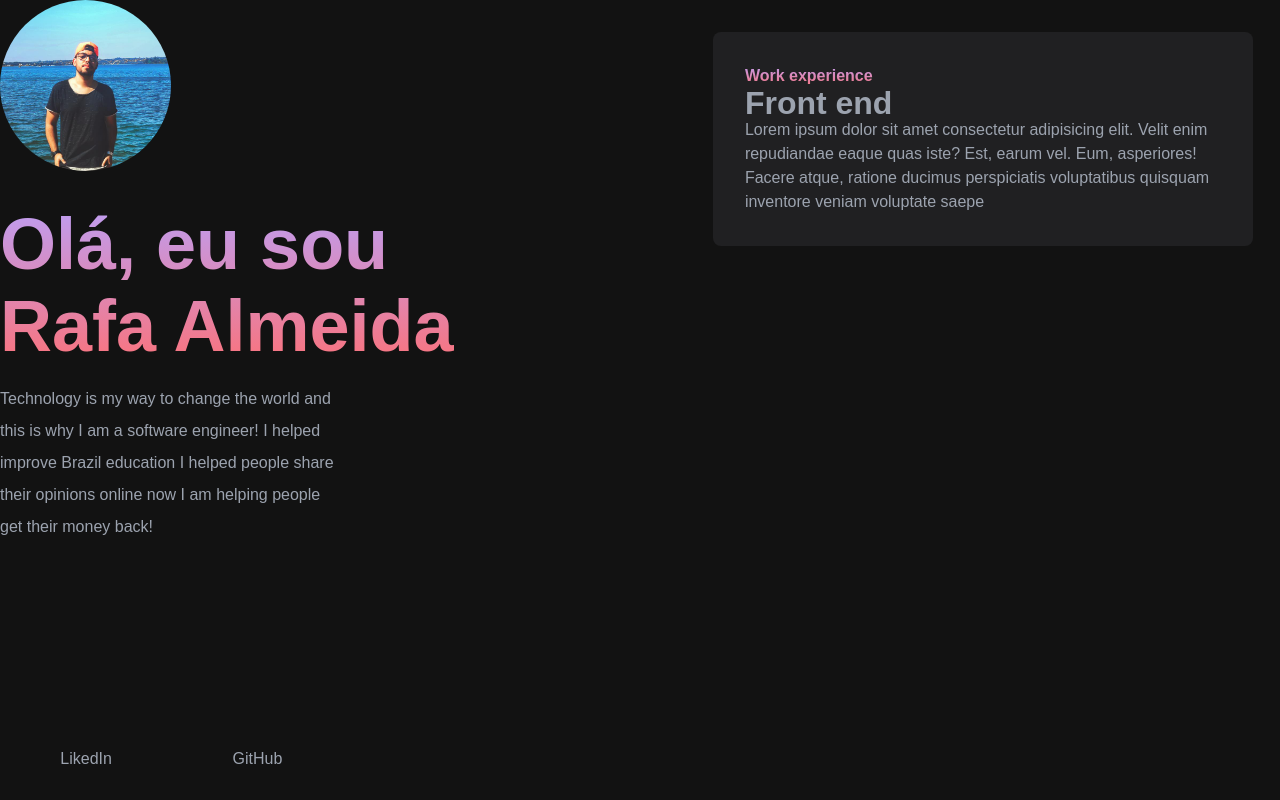
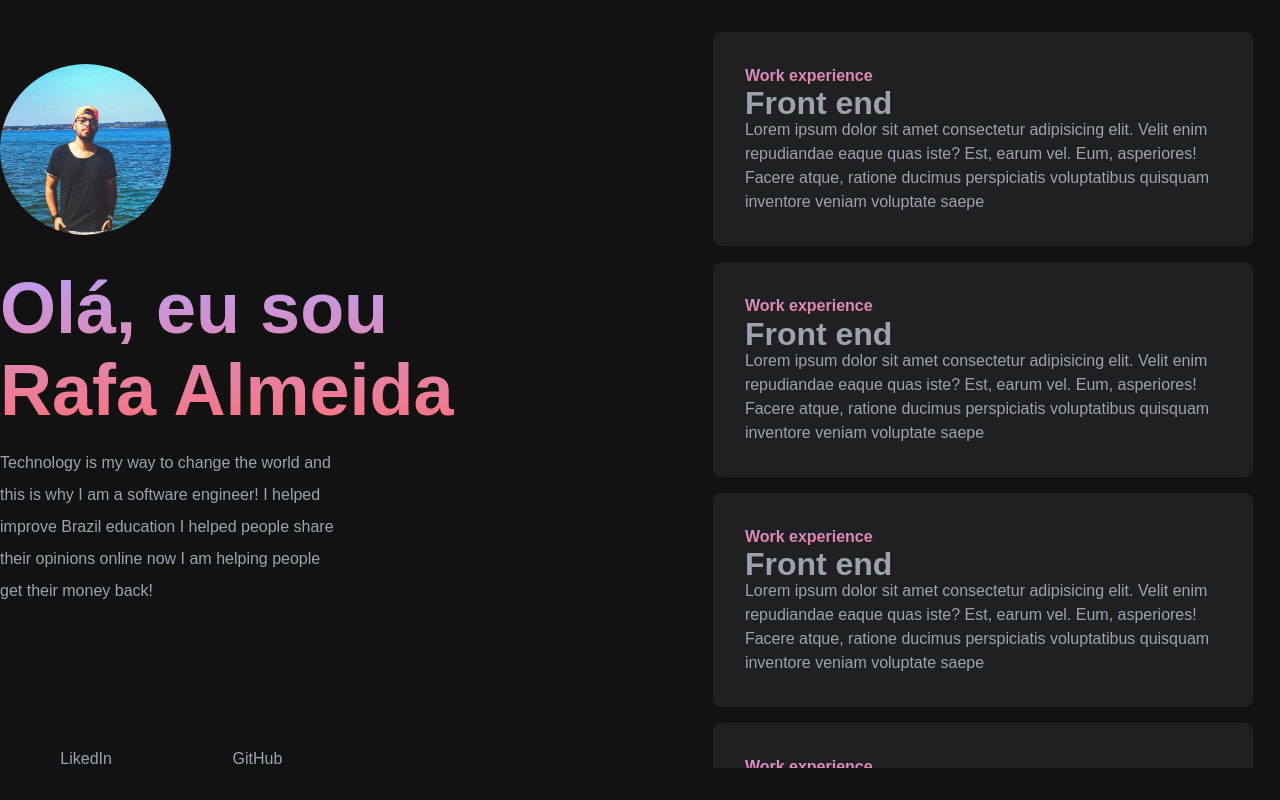
Before and after one commit to rafadealmeida/portfolio, a React (Create React App) app: page / in a window 1280 px wide. Built offline with nearby package versions, Linux system fonts and the light colour scheme.

Commit message:
portifolio-1

```diff
--- a/package.json
+++ b/package.json
@@ -8,6 +8,7 @@
     "@testing-library/user-event": "^13.5.0",
     "react": "^18.2.0",
     "react-dom": "^18.2.0",
+    "react-parallax-tilt": "^1.7.102",
     "react-scripts": "5.0.1",
     "styled-components": "^5.3.6",
     "web-vitals": "^2.1.4"
--- a/src/App.jsx
+++ b/src/App.jsx
@@ -2,6 +2,8 @@ import { GlobalStyle } from './Components/GlobalStyle';
 import { ContainerHome, CardsContainer } from './Components/HomeStyled/style';
 import { Header } from './Components/Header';
 import { Cards } from './Components/Cards';
+import { MiniCardsContainer } from './Components/MiniCardsContainer';
+import { MiniCard } from './Components/MiniCards';
 
 function App() {
   return (
@@ -19,8 +21,57 @@ function App() {
             repudiandae eaque quas iste? Est, earum vel. Eum, asperiores! Facere
             atque, ratione ducimus perspiciatis voluptatibus quisquam inventore
             veniam voluptate saepe`}
-            link={'https://www.notion.so/Meu-plano-de-estudos-5136b58655d044b08114203ad328af36'}
+            link={
+              'https://www.notion.so/Meu-plano-de-estudos-5136b58655d044b08114203ad328af36'
+            }
           />
+          <Cards
+            categoria={'Work experience'}
+            titulo={'Front end'}
+            conteudo={`Lorem ipsum dolor sit amet consectetur adipisicing elit. Velit enim
+            repudiandae eaque quas iste? Est, earum vel. Eum, asperiores! Facere
+            atque, ratione ducimus perspiciatis voluptatibus quisquam inventore
+            veniam voluptate saepe`}
+            link={
+              'https://www.notion.so/Meu-plano-de-estudos-5136b58655d044b08114203ad328af36'
+            }
+          />
+          <Cards
+            categoria={'Work experience'}
+            titulo={'Front end'}
+            conteudo={`Lorem ipsum dolor sit amet consectetur adipisicing elit. Velit enim
+            repudiandae eaque quas iste? Est, earum vel. Eum, asperiores! Facere
+            atque, ratione ducimus perspiciatis voluptatibus quisquam inventore
+            veniam voluptate saepe`}
+            link={
+              'https://www.notion.so/Meu-plano-de-estudos-5136b58655d044b08114203ad328af36'
+            }
+          />
+          <Cards
+            categoria={'Work experience'}
+            titulo={'Front end'}
+            conteudo={`Lorem ipsum dolor sit amet consectetur adipisicing elit. Velit enim
+            repudiandae eaque quas iste? Est, earum vel. Eum, asperiores! Facere
+            atque, ratione ducimus perspiciatis voluptatibus quisquam inventore
+            veniam voluptate saepe`}
+            link={
+              'https://www.notion.so/Meu-plano-de-estudos-5136b58655d044b08114203ad328af36'
+            }
+          />
+          <Cards
+            categoria={'Work experience'}
+            titulo={'Front end'}
+            conteudo={`Lorem ipsum dolor sit amet consectetur adipisicing elit. Velit enim
+            repudiandae eaque quas iste? Est, earum vel. Eum, asperiores! Facere
+            atque, ratione ducimus perspiciatis voluptatibus quisquam inventore
+            veniam voluptate saepe`}
+            link={
+              'https://www.notion.so/Meu-plano-de-estudos-5136b58655d044b08114203ad328af36'
+            }
+          />
+          <MiniCardsContainer>
+            <MiniCard />
+          </MiniCardsContainer>
         </CardsContainer>
       </ContainerHome>
     </>
--- a/src/Components/Header/style.js
+++ b/src/Components/Header/style.js
@@ -21,7 +21,7 @@ justify-content: flex-start;
 gap: 1rem;
 width: 100%;
 height: 100vh;
-/* margin: 1rem 0; */
+margin: 4rem 0;
 `;
 
 export const TitleStyled = styled.h1`
--- a/src/Components/HomeStyled/style.js
+++ b/src/Components/HomeStyled/style.js
@@ -14,4 +14,9 @@ export const CardsContainer = styled.div`
  overflow: scroll;
  margin: 2rem auto;
  width: 100%;
+  -ms-overflow-style: none;
+  scrollbar-width: none;
+  &::-webkit-scrollbar {
+  display: none;
+}
 `;
--- /dev/null
+++ b/src/Components/MiniCards/index.jsx
@@ -0,0 +1,16 @@
+import { MiniCardStyle } from './style';
+import { TitleCard, SubTitleCard, TextCard } from '../Cards/style';
+
+export const MiniCard = () => (
+  <MiniCardStyle>
+    <TitleCard>Teste</TitleCard>
+    <SubTitleCard>Teste 2</SubTitleCard>
+    <TextCard>
+      Lorem ipsum dolor sit amet, consectetur adipisicing elit. Vitae, cum quod
+      in a dolor dolores, aspernatur numquam reprehenderit quisquam temporibus
+      provident! Cum neque, laboriosam corporis incidunt recusandae quisquam
+      pariatur itaque!
+    </TextCard>
+  </MiniCardStyle>
+  // <MiniCardStyle />
+);
--- /dev/null
+++ b/src/Components/MiniCards/style.js
@@ -0,0 +1,14 @@
+import styled from 'styled-components';
+import { Card } from '../Cards/style';
+
+import {
+  cardDark,
+  textGradientColorPrimary,
+  textGradientColorSecondary,
+} from '../UI/variables';
+
+export const MiniCardStyle = styled(Card)`
+ width: 34%;
+ margin: 0;
+
+`
--- /dev/null
+++ b/src/Components/MiniCardsContainer/index.jsx
@@ -0,0 +1,11 @@
+import { MiniCard } from '../MiniCards';
+import { MiniCardsContainerStyled } from './style';
+
+export const MiniCardsContainer = () => (
+  <MiniCardsContainerStyled>
+    <MiniCard />
+    <MiniCard />
+    <MiniCard />
+    <MiniCard />
+  </MiniCardsContainerStyled>
+);
--- /dev/null
+++ b/src/Components/MiniCardsContainer/style.js
@@ -0,0 +1,9 @@
+import styled from 'styled-components';
+
+export const MiniCardsContainerStyled = styled.div`
+display: flex;
+flex-wrap: wrap;
+gap:1rem;
+margin-top:1rem;
+justify-content:center;
+`;
```
Also changed, not shown: 1 other file (tests, documents, lock files or other folders).
